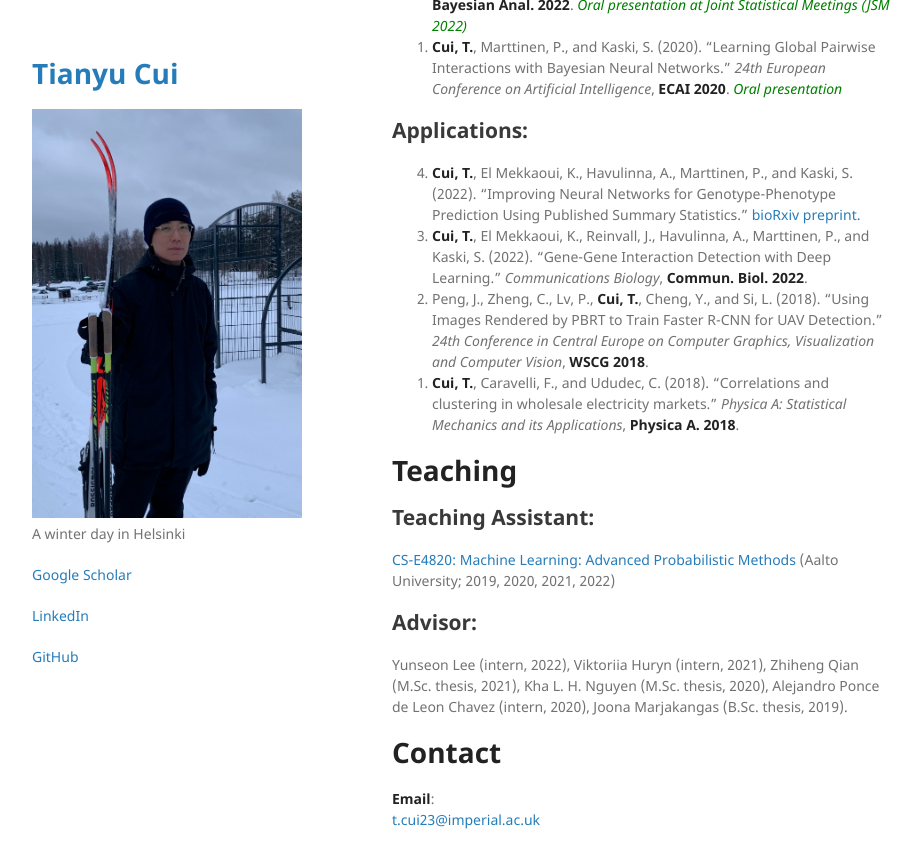
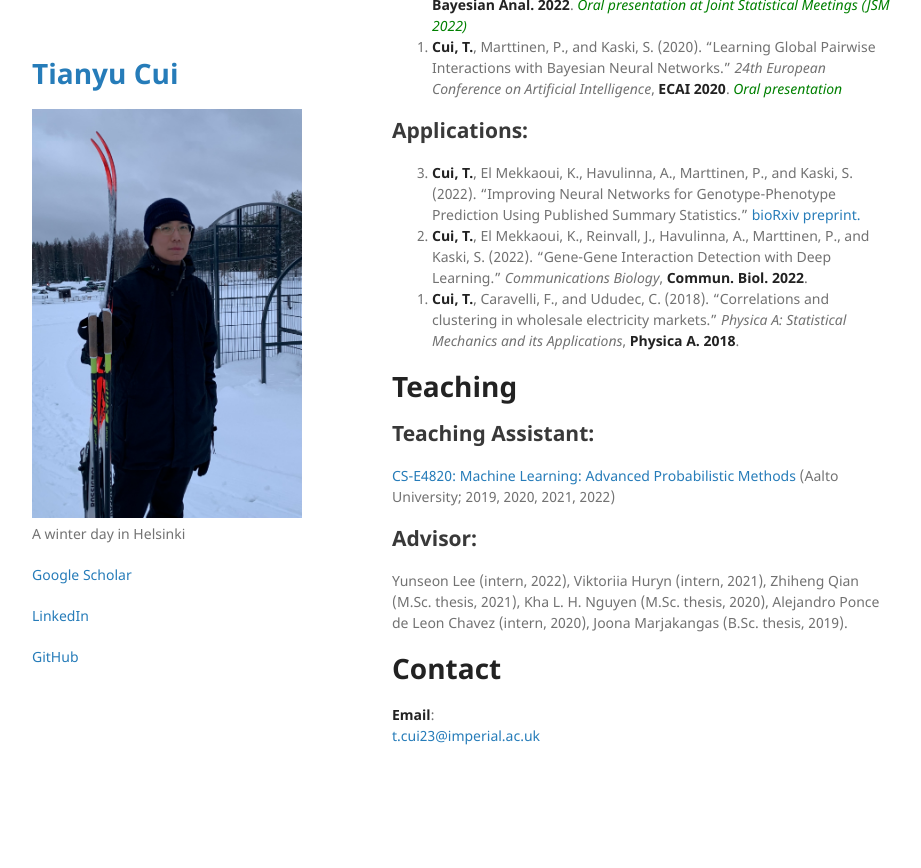
Before and after one commit to tycui/tycui.github.io, a Jekyll site: the page built from index.md, in a window 1280 px wide and 900 px high, scrolled down 690 px. Shown: the top 868 px of the window, without its empty margins (178-1099 px from the left). Built offline with Jekyll 4.4.1, drawn with Linux system fonts in a browser that asks for light colours; our own code applies the rules of GitHub Pages for plain Markdown files; after the commit the page ends 1506 px from its top, so only the background shows below that.

Commit message:
Update index.md

```diff
--- a/index.md
+++ b/index.md
@@ -20,7 +20,6 @@ His research interests are in deep learning and Bayesian modelling, with a parti
 ## Applications:
 0. **Cui, T.**, El Mekkaoui, K., Havulinna, A., Marttinen, P., and Kaski, S. (2022). "Improving Neural Networks for Genotype-Phenotype Prediction Using Published Summary Statistics." [bioRxiv preprint.](https://www.biorxiv.org/content/10.1101/2021.11.09.467937v1)
 0. **Cui, T.**, El Mekkaoui, K., Reinvall, J., Havulinna, A., Marttinen, P., and Kaski, S. (2022). "Gene-Gene Interaction Detection with Deep Learning." _Communications Biology_, **Commun. Biol. 2022**.
-0. Peng, J., Zheng, C., Lv, P., **Cui, T.**, Cheng, Y., and Si, L. (2018). "Using Images Rendered by PBRT to Train Faster R-CNN for UAV Detection." _24th Conference in Central Europe on Computer Graphics, Visualization and Computer Vision_, **WSCG 2018**.
 0. **Cui, T.**, Caravelli, F., and Ududec, C. (2018). "Correlations and clustering in wholesale electricity markets." _Physica A: Statistical Mechanics and its Applications_, **Physica A. 2018**.
 {: reversed="reversed"}
 
```
